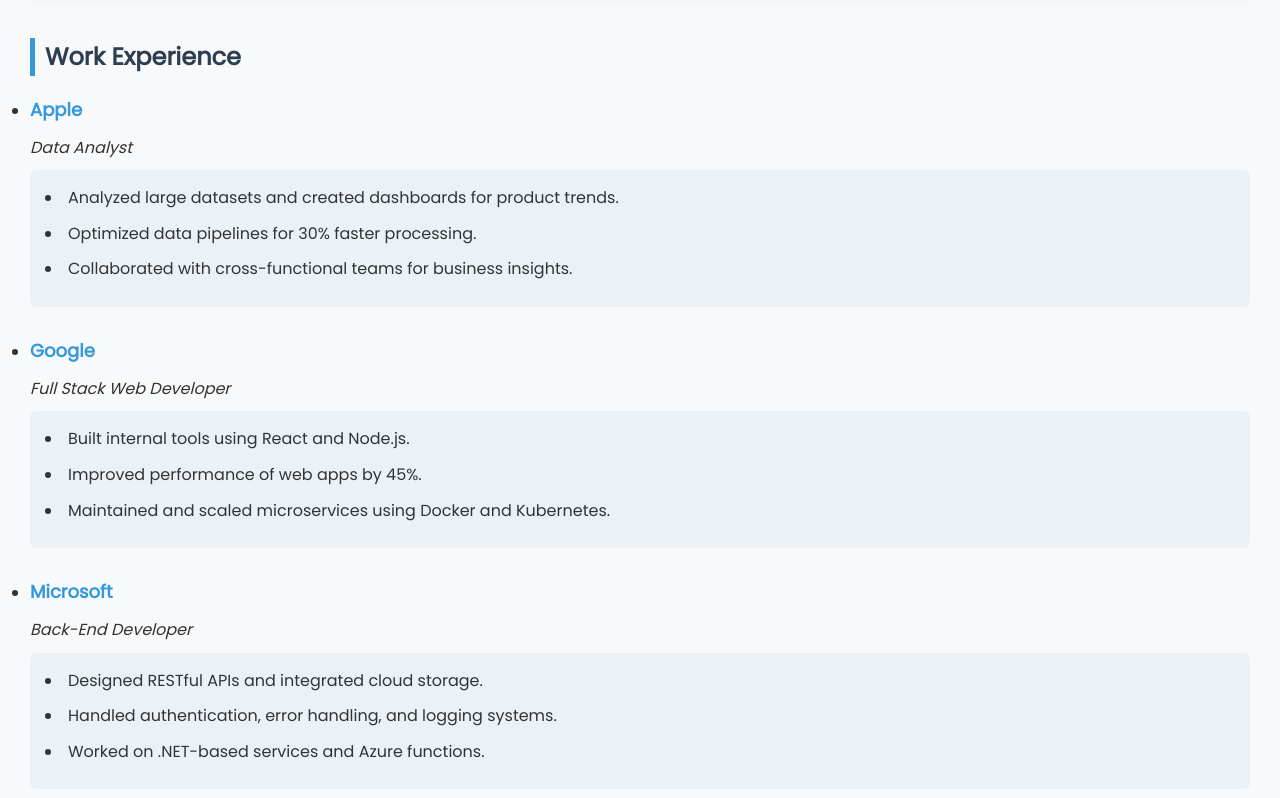
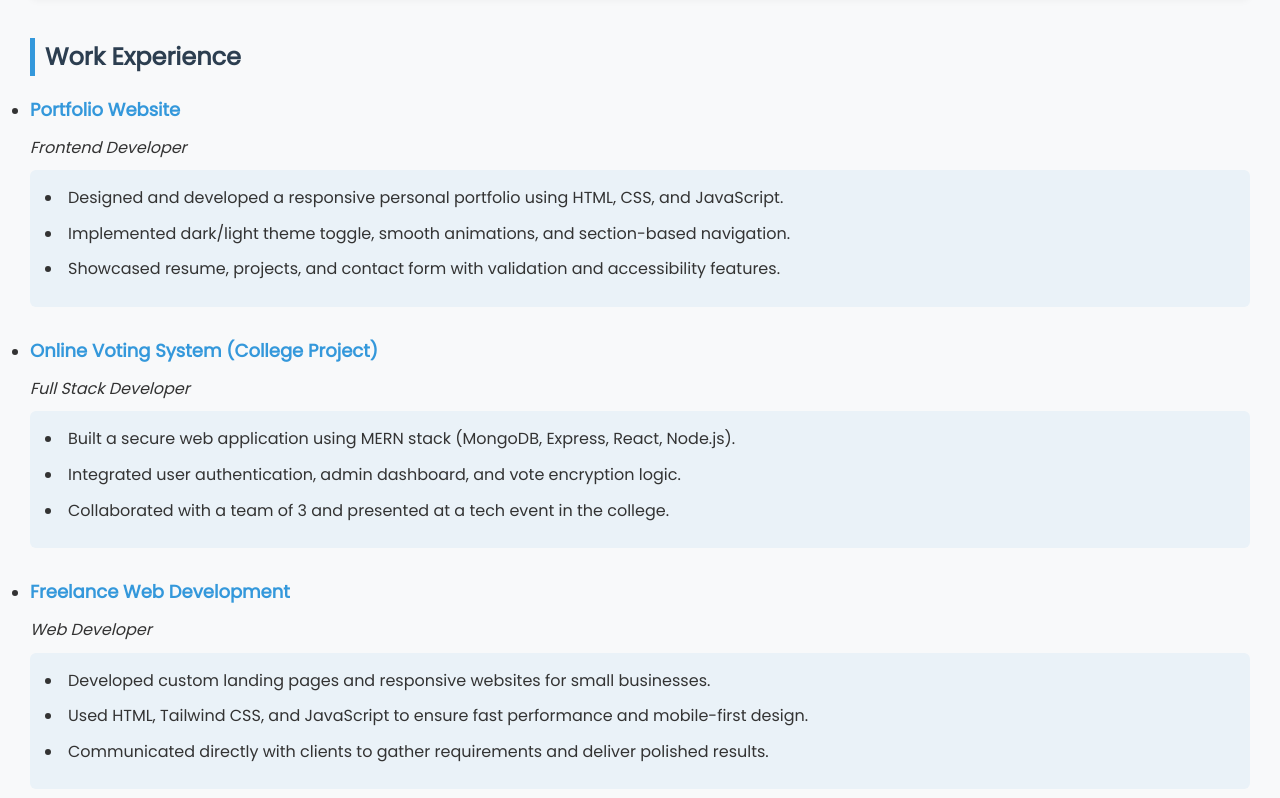
Before and after one commit to mohd-khushhal07/myResumeDemo, a plain HTML site: page index.html in a window 1280 px wide. Shown: the part 522-1320 px from the top of the page. Drawn offline with Linux system fonts and the light colour scheme.

Commit message:
added the modified Work Experience section

```diff
--- a/index.html
+++ b/index.html
@@ -253,41 +253,46 @@
   <section>
   <h2>Work Experience</h2>
   <ul class="experience">
+
     <li>
-        <p><strong>Apple</strong></p>
-        <article id="apple">
-          <p><i>Data Analyst</i></p>
+      <p><strong>Portfolio Website</strong></p>
+      <article>
+        <p><i>Frontend Developer</i></p>
         <ul>
-            <li>Analyzed large datasets and created dashboards for product trends.</li>
-            <li>Optimized data pipelines for 30% faster processing.</li>
-            <li>Collaborated with cross-functional teams for business insights.</li>
+          <li>Designed and developed a responsive personal portfolio using HTML, CSS, and JavaScript.</li>
+          <li>Implemented dark/light theme toggle, smooth animations, and section-based navigation.</li>
+          <li>Showcased resume, projects, and contact form with validation and accessibility features.</li>
         </ul>
       </article>
     </li>
+
     <li>
-        <p><strong>Google</strong></p>
-        <article id="google">
-          <p><i>Full Stack Web Developer</i></p>
+      <p><strong>Online Voting System (College Project)</strong></p>
+      <article>
+        <p><i>Full Stack Developer</i></p>
         <ul>
-            <li>Built internal tools using React and Node.js.</li>
-            <li>Improved performance of web apps by 45%.</li>
-            <li>Maintained and scaled microservices using Docker and Kubernetes.</li>
+          <li>Built a secure web application using MERN stack (MongoDB, Express, React, Node.js).</li>
+          <li>Integrated user authentication, admin dashboard, and vote encryption logic.</li>
+          <li>Collaborated with a team of 3 and presented at a tech event in the college.</li>
         </ul>
       </article>
     </li>
+
     <li>
-        <p><strong>Microsoft</strong></p>
-        <article id="microsoft">
-          <p><i>Back-End Developer</i></p>
+      <p><strong>Freelance Web Development</strong></p>
+      <article>
+        <p><i>Web Developer</i></p>
         <ul>
-            <li>Designed RESTful APIs and integrated cloud storage.</li>
-            <li>Handled authentication, error handling, and logging systems.</li>
-            <li>Worked on .NET-based services and Azure functions.</li>
+          <li>Developed custom landing pages and responsive websites for small businesses.</li>
+          <li>Used HTML, Tailwind CSS, and JavaScript to ensure fast performance and mobile-first design.</li>
+          <li>Communicated directly with clients to gather requirements and deliver polished results.</li>
         </ul>
       </article>
     </li>
+
   </ul>
 </section>
+
 
   <section>
     <h2>Project Details:</h2>
```
Lines whose indentation alone changed are shown as unchanged.
